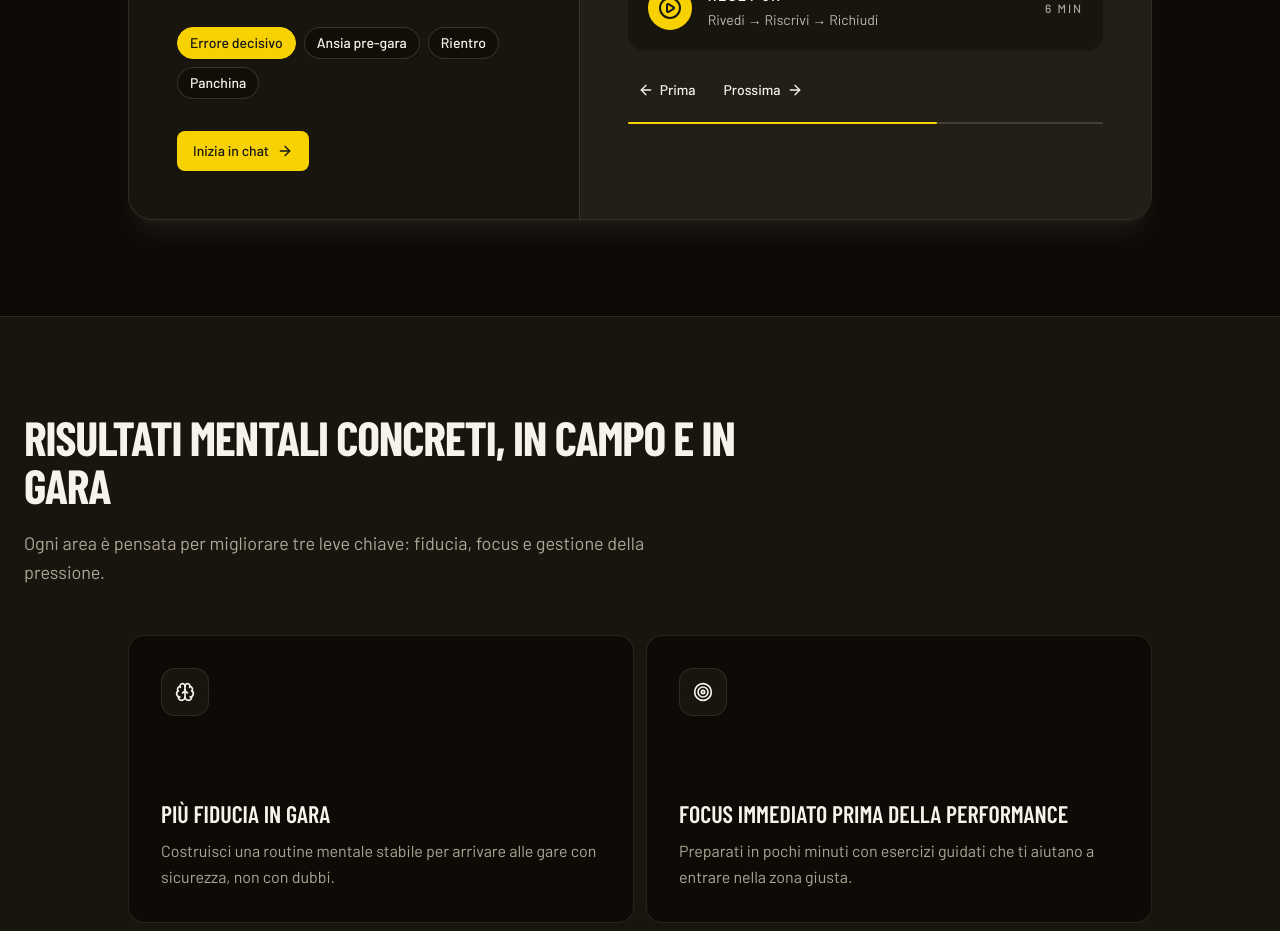
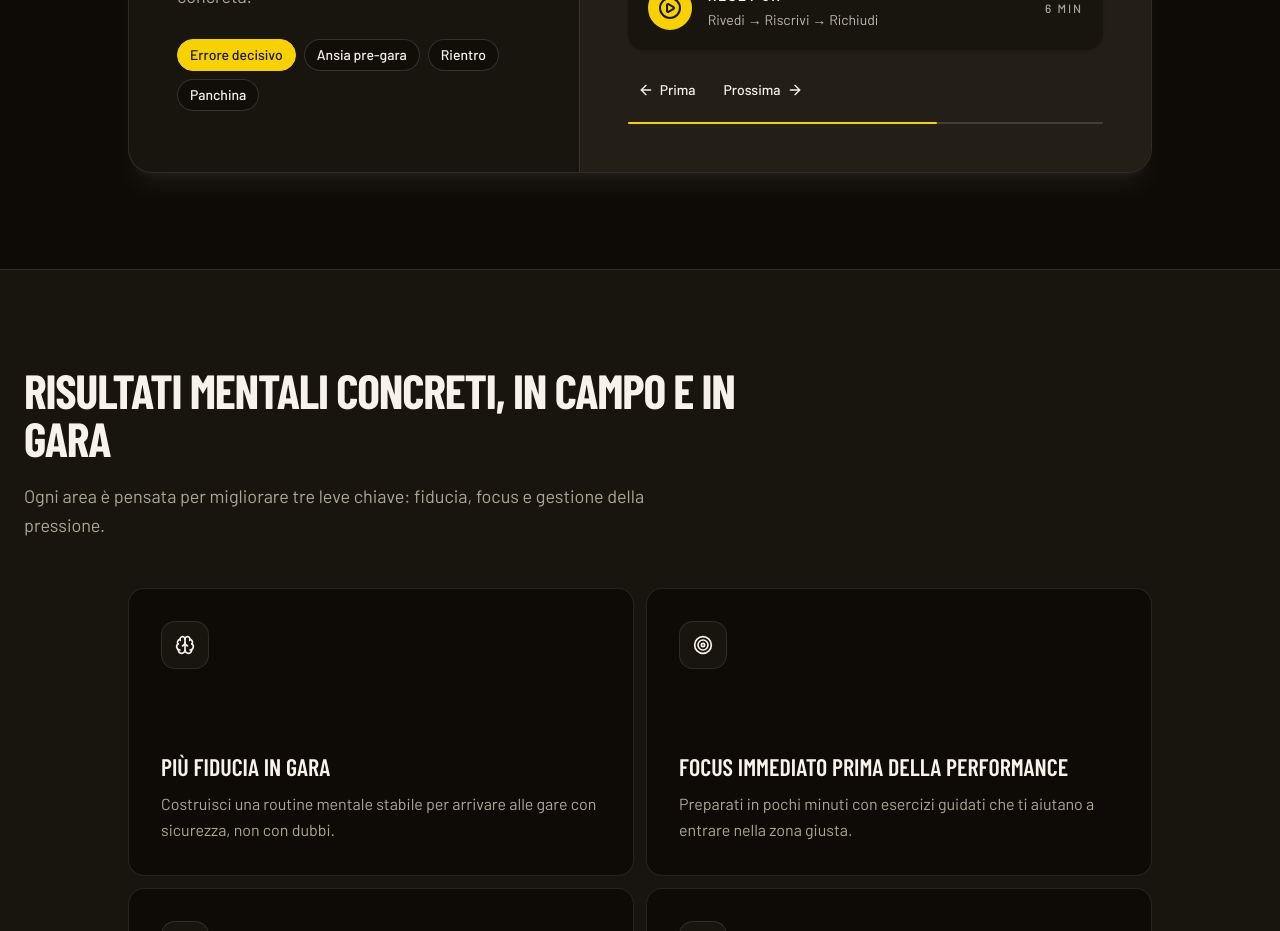
Before and after one commit to KovD3v/anthon-2.0, a Next.js app: page / in a window 1280 px wide. Shown: the part 940-1871 px from the top of the page. Built offline with nearby package versions, Linux system fonts and the light colour scheme; no server answers; a web font is replaced by a local one.

Commit message:
fix(marketing): remove CTA from chat demo

```diff
--- a/src/app/(marketing)/components/AnthonScenarioDemo.tsx
+++ b/src/app/(marketing)/components/AnthonScenarioDemo.tsx
@@ -1,7 +1,6 @@
 "use client";
 
 import { ArrowLeft, ArrowRight, CirclePlay } from "lucide-react";
-import Link from "next/link";
 import { useCallback, useEffect, useRef, useState } from "react";
 import { Button } from "@/components/ui/button";
 
@@ -17,8 +16,6 @@ const scenarios = [
     routine: "Reset 3R",
     steps: "Rivedi → Riscrivi → Richiudi",
     duration: "6 min",
-    prompt:
-      "Ho sbagliato un rigore decisivo e continuo a pensarci. Mi aiuti a superarlo?",
   },
   {
     id: "ansia-pre-gara",
@@ -30,8 +27,6 @@ const scenarios = [
     routine: "Protocollo 4-2-6",
     steps: "Respira → Visualizza → Ripeti",
     duration: "4 min",
-    prompt:
-      "Domani gioco il derby e non riesco a staccare la testa. Mi aiuti a prepararmi?",
   },
   {
     id: "rientro",
@@ -44,8 +39,6 @@ const scenarios = [
     routine: "Scala di rientro",
     steps: "Immagina → Prova → Aumenta",
     duration: "Giorno 1/5",
-    prompt:
-      "Sto rientrando da un infortunio e ho paura del primo contrasto. Come posso lavorarci?",
   },
   {
     id: "panchina",
@@ -58,8 +51,6 @@ const scenarios = [
     routine: "2 obiettivi controllabili",
     steps: "Scegli → Misura → Mostra",
     duration: "7 giorni",
-    prompt:
-      "Sono in panchina da tre giornate e sto perdendo motivazione. Mi aiuti a ritrovarla?",
   },
 ] as const;
 
@@ -213,17 +204,6 @@ export function AnthonScenarioDemo() {
               </Button>
             ))}
           </fieldset>
-
-          <Button
-            asChild
-            size="lg"
-            className="mt-8 w-full gap-2 bg-brand-yellow text-[#171714] hover:bg-brand-yellow/85 sm:w-fit"
-          >
-            <Link href={`/chat?q=${encodeURIComponent(activeScenario.prompt)}`}>
-              Inizia in chat
-              <ArrowRight aria-hidden="true" />
-            </Link>
-          </Button>
         </div>
 
         <div className="relative bg-secondary p-6 text-secondary-foreground sm:p-9 lg:border-l lg:border-border lg:p-12">
```
